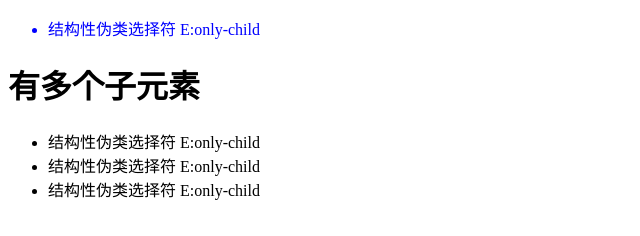
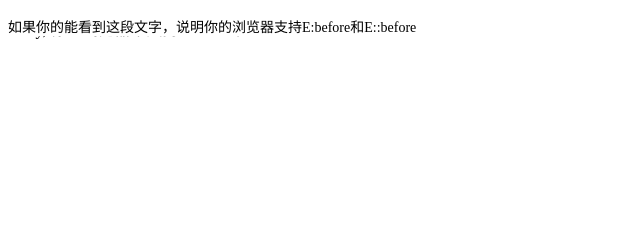
Before and after one commit to dengyongstefan/CSS-pro, a plain HTML site: page CSS-Definitive-Guide/index.html in a window 1280 px wide. Shown: the whole page, without its empty margins (0-640 px from the left). Drawn offline with Linux system fonts and the light colour scheme.

Commit message:
feat(css-pro):添加伪元素选择器

```diff
--- a/CSS-Definitive-Guide/index.css
+++ b/CSS-Definitive-Guide/index.css
@@ -43,11 +43,28 @@ p:lang(zh-cmn-Hans) {
  */
 
 /* < !-- last-child --> */
-p:last-child{
+/* p:last-child{
     color: red;
-}
+} */
 
 /* < !-- only-child --> */
-li:only-child{
+/* li:only-child{
     color: blue
 }
+ */
+
+ /* < !-- first-letter --> */
+/*  p::first-letter{
+     float:left;
+     font-size:40px;
+     font-weight:bold;
+     line-height:1;
+ } */
+
+ p::before {
+     position: absolute;
+     background: #fff;
+     color: #000;
+     content: "如果你的能看到这段文字，说明你的浏览器支持E:before和E::before";
+     font-size: 14px;
+ }
--- a/CSS-Definitive-Guide/index.html
+++ b/CSS-Definitive-Guide/index.html
@@ -80,7 +80,7 @@
     </div> -->
 
     <!-- only-child -->
-    <ul>
+ <!--    <ul>
         <li>结构性伪类选择符 E:only-child</li>
     </ul>
     <h1>有多个子元素</h1>
@@ -88,8 +88,13 @@
         <li>结构性伪类选择符 E:only-child</li>
         <li>结构性伪类选择符 E:only-child</li>
         <li>结构性伪类选择符 E:only-child</li>
-    </ul>
+    </ul> -->
 
+    <!-- first-letter -->
+    <!-- <p>今天，阳光明媚，晴空万里，非常适合户外活动，如踏青、远足之类的。长期坐在办公室的同学们要多注意运动。</p> -->
+
+    <!-- ::before -->
+    <p>Sorry, 你的浏览器不支持E:before和E::before</p>
 
 
 
```
Also changed, not shown: 1 other file.
